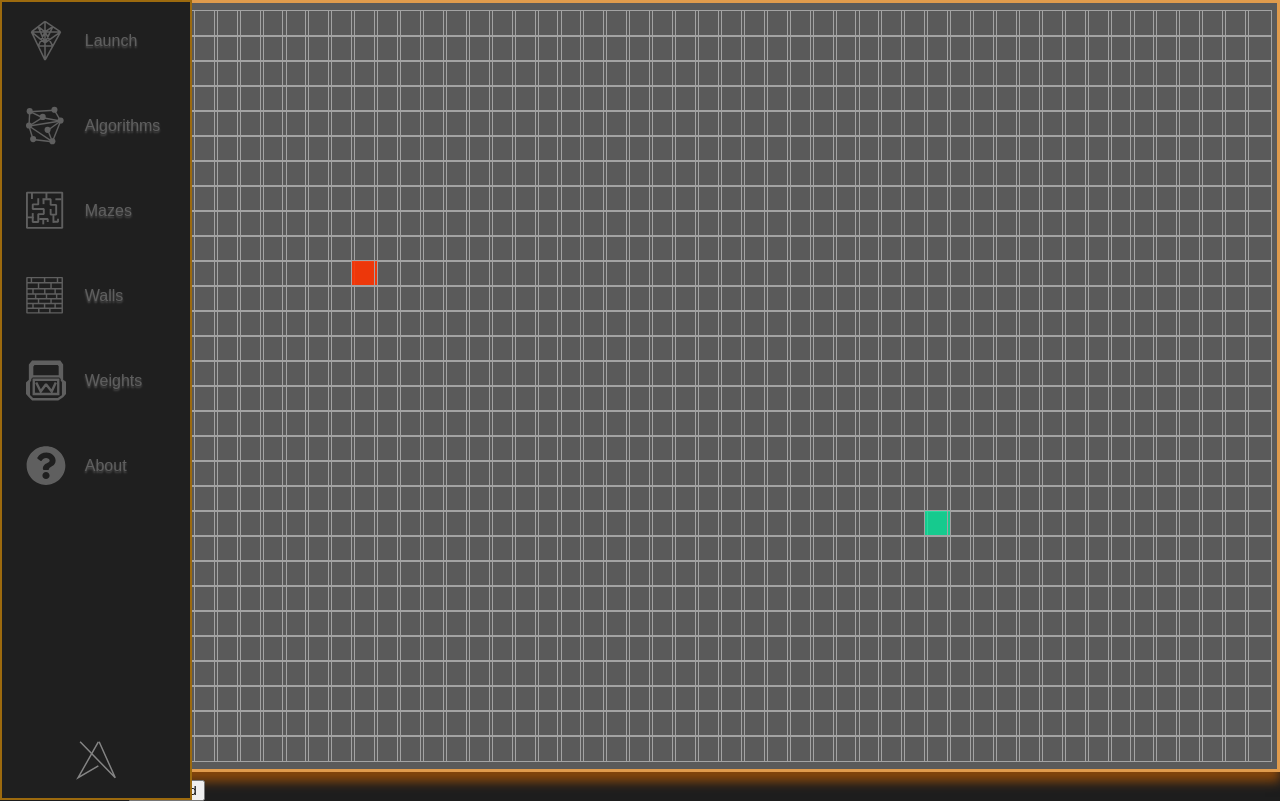
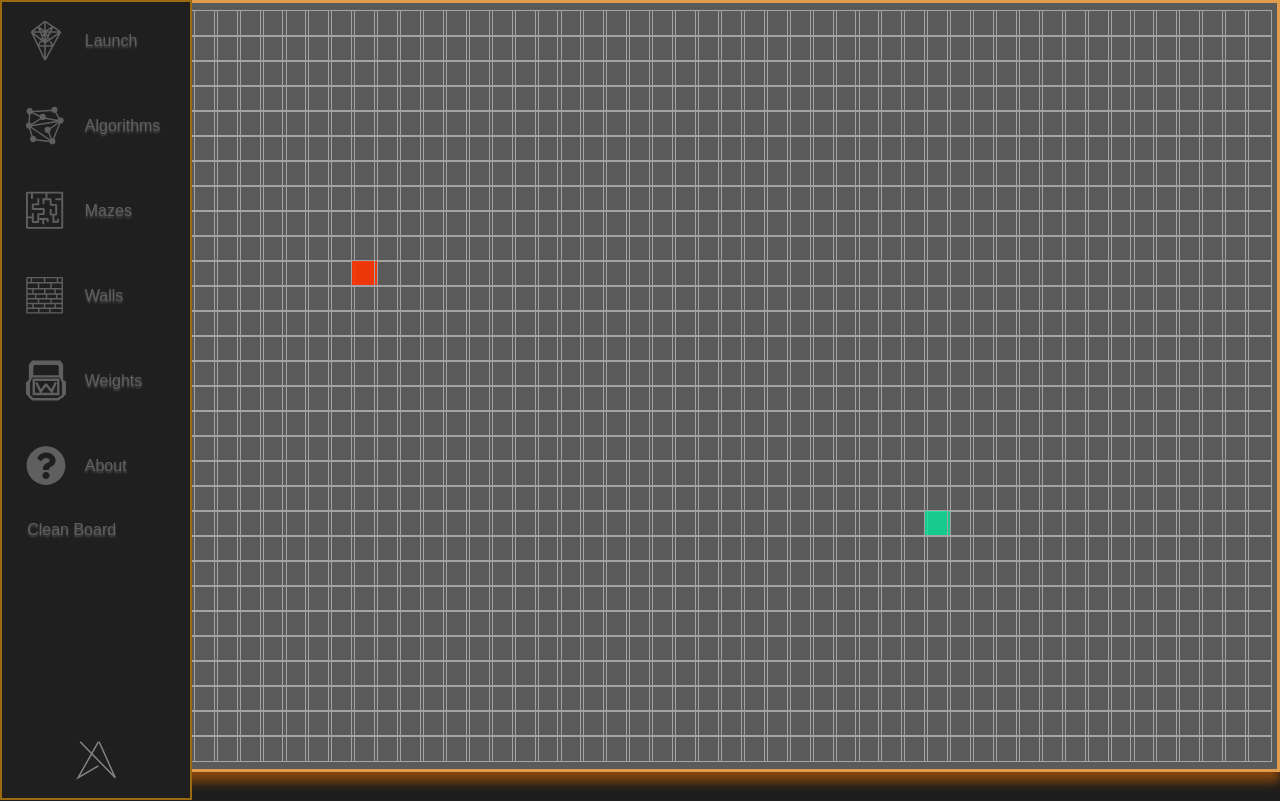
Before and after one commit to warferton/PathfindingVisualizer, a Next.js app: page / in a window 1280 px wide. Built offline with nearby package versions, Linux system fonts and the light colour scheme.

Commit message:
put claen board button into nav and connected through ref

```diff
--- a/components/grid/grid.component.js
+++ b/components/grid/grid.component.js
@@ -18,7 +18,8 @@ export const Grid = (props) => {
         grid,
         setGrid,
         algoRef,
-        mazeRef
+        mazeRef,
+        cleanRef
     } = props;
 
     let marked_nodes = [];
@@ -173,14 +174,14 @@ export const Grid = (props) => {
     return(
         <>
             <button ref={ algoRef } onClick={() => runAlgorithm()} style={{display: "none"}}/>
-            <button ref={ mazeRef }onClick={() => constructMaze()} style={{display: "none"}}>Maze</button>
+            <button ref={ mazeRef } onClick={() => constructMaze()} style={{display: "none"}}>Maze</button>
+            <button ref={ cleanRef } onClick={() => clear()} style={{display: "none"}}>Clear Grid</button>
             <div
                 className={styles.grid}
                 onMouseUp = { onMouseUp }
             >
                 { display_grid }
             </div>
-            <button onClick={() => clear()} style={{marginLeft: "8rem", marginTop: '0.5rem'}}>Clear Grid</button>
         </>
     )
 
--- a/components/nav/nav.component.js
+++ b/components/nav/nav.component.js
@@ -10,7 +10,14 @@ import styles from '../../styles/Nav.module.css'
 
 export const Nav = (props) => {
 
-const { setPlaceItem, setPathAlgorithm, setMazeAlgorithm, algoRef, mazeRef } = props;
+const {
+    setPlaceItem,
+    setPathAlgorithm,
+    setMazeAlgorithm,
+    algoRef,
+    mazeRef,
+    cleanRef
+ } = props;
 
 const wall_ref = useRef();
 
@@ -140,14 +147,14 @@ return (
                         <button
                         className= { styles.button }
                         onClick={ () => alert("Sorry, this algorithm has not yet been implemented")}>
-                            <p>D-Star Lite</p>
+                            <p style={{textDecoration: 'line-through'}}>D-Star Lite</p>
                         </button>
                     </li>
                     <li>
                         <button
                         className= { styles.button }
                         onClick={ () => alert("Sorry, this algorithm has not yet been implemented")}>
-                            <p>Catapult</p>
+                            <p style={{textDecoration: 'line-through'}}>Catapult</p>
                         </button>
                     </li>
                 </ul>
@@ -286,6 +293,14 @@ return (
             </li>
 
             <li className={ styles.navItem }>
+
+            </li>
+                <button
+                    className= { styles.navButton + " " + styles.button }
+                    onClick={ () => cleanRef.current.click()}>
+                    <span className={ styles.navItemText }> Clean Board </span>
+                </button>
+            <li className={ styles.navItem }>
                 <a href="https://warferton.github.io/" className={ styles.button + " " + styles.logo }>
                     <svg width="150" height="75" viewBox="0 0 269 260" fill="none" xmlns="http://www.w3.org/2000/svg">
                         <path d="M155.466 4.06445L264 246L27.6364 4.06445" stroke="white" strokeWidth="10"/>
@@ -294,6 +309,8 @@ return (
                     </svg>
                 </a>
             </li>
+
+
         </ul>
     </nav>
 )
--- a/components/path-visualiser.js
+++ b/components/path-visualiser.js
@@ -16,6 +16,8 @@ const PathVisualiser = () => {
 
     const mazeRunRef = useRef(null);
 
+    const cleanRef = useRef(null);
+
     return (
         <>
             <Nav
@@ -24,6 +26,7 @@ const PathVisualiser = () => {
             setMazeAlgorithm={ setMazeAlgorithm }
             algoRef={ algoRunRef }
             mazeRef={ mazeRunRef }
+            cleanRef={ cleanRef }
             />
 
             <Grid
@@ -33,6 +36,7 @@ const PathVisualiser = () => {
             mazeAlgorithm={ mazeAlgorithm }
             algoRef={ algoRunRef }
             mazeRef={ mazeRunRef }
+            cleanRef={ cleanRef }
             grid={ grid }
             setGrid={ setGrid }
             />
```
